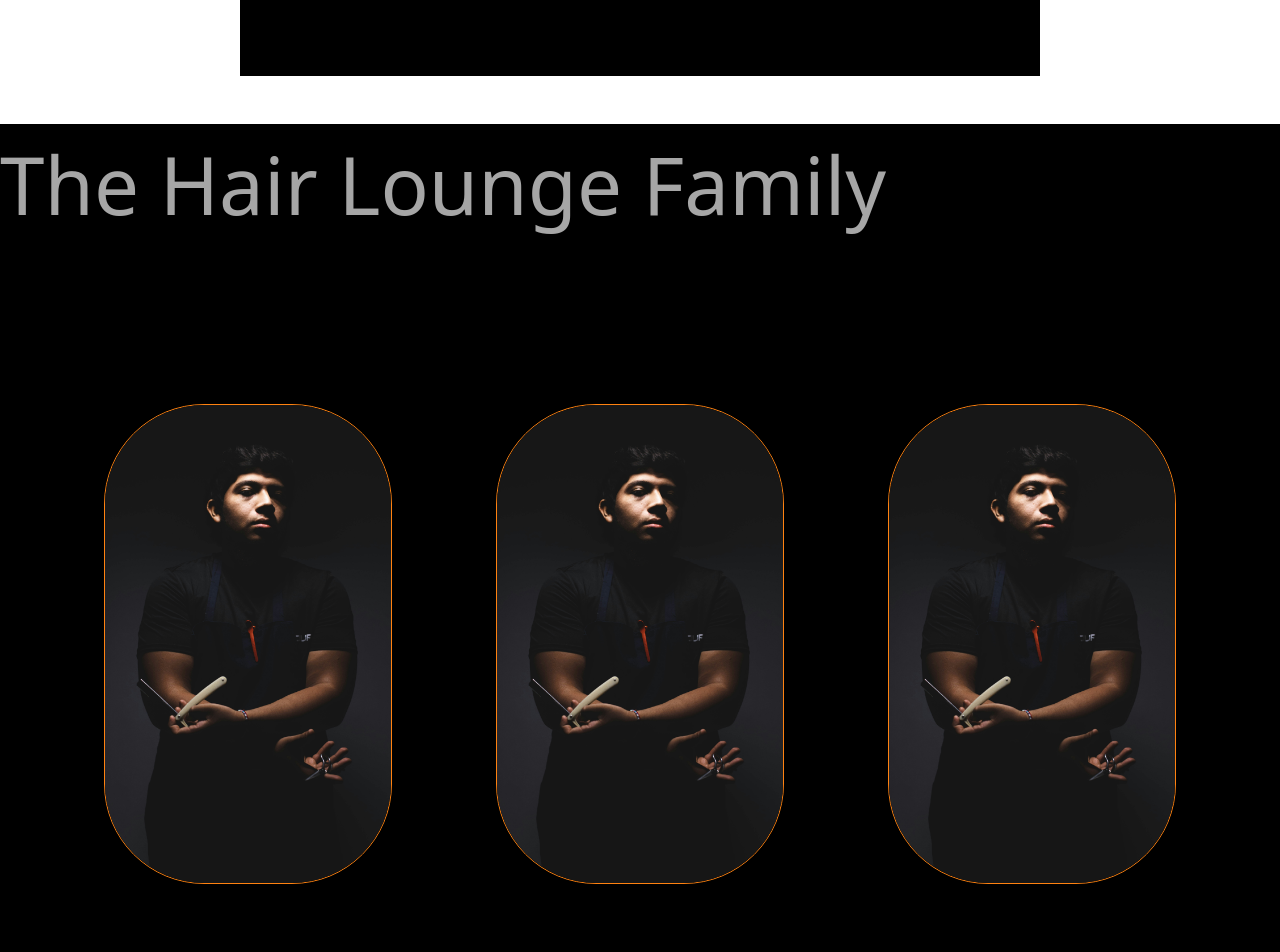
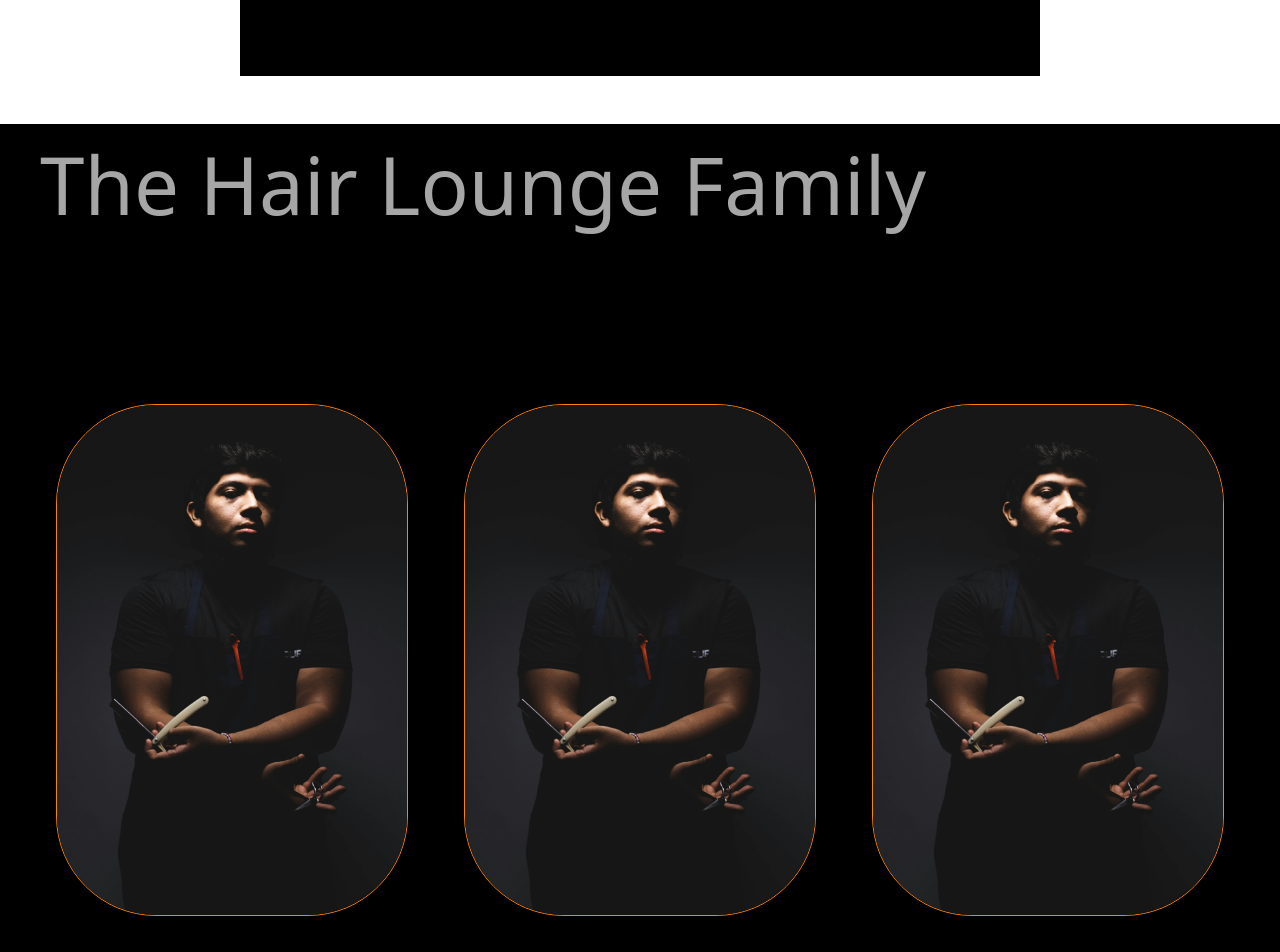
Before and after one commit to arty-11/BarberShop, a Next.js app in the folder barbershop/: page / in a window 1280 px wide. Shown: the part 2920-3872 px from the top of the page. Built offline with nearby package versions, Linux system fonts and the light colour scheme.

Commit message:
Add media queries to meet the team section

```diff
--- a/barbershop/src/app/components1/meet-the-team/fbIcon.js
+++ b/barbershop/src/app/components1/meet-the-team/fbIcon.js
@@ -1,11 +1,9 @@
-export default function FbIcon({ iconColour }) {
+export default function FbIcon({ iconColour, styles }) {
   return (
     <svg xmlns="http://www.w3.org/2000/svg"
-      height="1.8em"
-      width="1.5em"
       fill={iconColour}
       fillOpacity="0.9"
-      className="iconStyle"
+      className={styles.iconStyle}
       viewBox="0 0 448 512">
       <path d="M64 32C28.7 32 0 60.7 0 96V416c0 35.3 28.7 64 64 64h98.2V334.2H109.4V256h52.8V222.3c0-87.1 39.4-127.5 125-127.5c16.2 0 44.2 3.2 55.7 6.4V172c-6-.6-16.5-1-29.6-1c-42 0-58.2 15.9-58.2 57.2V256h83.6l-14.4 78.2H255V480H384c35.3 0 64-28.7 64-64V96c0-35.3-28.7-64-64-64H64z" />
     </svg>
--- a/barbershop/src/app/components1/meet-the-team/igIcon.js
+++ b/barbershop/src/app/components1/meet-the-team/igIcon.js
@@ -1,12 +1,10 @@
-export default function IgIcon({ iconColour }) {
+export default function IgIcon({ iconColour, styles, containerNameHover }) {
   return (
     <svg
         xmlns="http://www.w3.org/2000/svg"
-        height="1.8em"
-        width="1.5em"
         fill={iconColour}
         fillOpacity="0.9"
-        className="iconStyle"
+        className={ containerNameHover ? [styles.iconStyle, styles.reduceMarginInline].join(" ") : styles.iconStyle}
         viewBox="0 0 448 512">
         <path d="M194.4 211.7a53.3 53.3 0 1 0 59.3 88.7 53.3 53.3 0 1 0 -59.3-88.7zm142.3-68.4c-5.2-5.2-11.5-9.3-18.4-12c-18.1-7.1-57.6-6.8-83.1-6.5c-4.1 0-7.9 .1-11.2 .1c-3.3 0-7.2 0-11.4-.1c-25.5-.3-64.8-.7-82.9 6.5c-6.9 2.7-13.1 6.8-18.4 12s-9.3 11.5-12 18.4c-7.1 18.1-6.7 57.7-6.5 83.2c0 4.1 .1 7.9 .1 11.1s0 7-.1 11.1c-.2 25.5-.6 65.1 6.5 83.2c2.7 6.9 6.8 13.1 12 18.4s11.5 9.3 18.4 12c18.1 7.1 57.6 6.8 83.1 6.5c4.1 0 7.9-.1 11.2-.1c3.3 0 7.2 0 11.4 .1c25.5 .3 64.8 .7 82.9-6.5c6.9-2.7 13.1-6.8 18.4-12s9.3-11.5 12-18.4c7.2-18 6.8-57.4 6.5-83c0-4.2-.1-8.1-.1-11.4s0-7.1 .1-11.4c.3-25.5 .7-64.9-6.5-83l0 0c-2.7-6.9-6.8-13.1-12-18.4zm-67.1 44.5A82 82 0 1 1 178.4 324.2a82 82 0 1 1 91.1-136.4zm29.2-1.3c-3.1-2.1-5.6-5.1-7.1-8.6s-1.8-7.3-1.1-11.1s2.6-7.1 5.2-9.8s6.1-4.5 9.8-5.2s7.6-.4 11.1 1.1s6.5 3.9 8.6 7s3.2 6.8 3.2 10.6c0 2.5-.5 5-1.4 7.3s-2.4 4.4-4.1 6.2s-3.9 3.2-6.2 4.2s-4.8 1.5-7.3 1.5l0 0c-3.8 0-7.5-1.1-10.6-3.2zM448 96c0-35.3-28.7-64-64-64H64C28.7 32 0 60.7 0 96V416c0 35.3 28.7 64 64 64H384c35.3 0 64-28.7 64-64V96zM357 389c-18.7 18.7-41.4 24.6-67 25.9c-26.4 1.5-105.6 1.5-132 0c-25.6-1.3-48.3-7.2-67-25.9s-24.6-41.4-25.8-67c-1.5-26.4-1.5-105.6 0-132c1.3-25.6 7.1-48.3 25.8-67s41.5-24.6 67-25.8c26.4-1.5 105.6-1.5 132 0c25.6 1.3 48.3 7.1 67 25.8s24.6 41.4 25.8 67c1.5 26.3 1.5 105.4 0 131.9c-1.3 25.6-7.1 48.3-25.8 67z" />
     </svg>
--- a/barbershop/src/app/components1/meet-the-team/meet-the-team.module.css
+++ b/barbershop/src/app/components1/meet-the-team/meet-the-team.module.css
@@ -13,17 +13,14 @@
     padding-bottom: 8em;
 }
 
-.container  {
-    width: 18em;
-    height: 30em;
-}
-
 .imgContainer {
     position: relative;
     overflow: hidden;
     height: 100%;
     border-radius: 100px;
     border: 1px solid #ff8210;
+    display: flex;
+    justify-content: center;
 }
 
 .img {
@@ -37,9 +34,8 @@
     position: absolute;
     bottom: 0;
     width: 0;
-    height: 10%;
+    transition: width 1.5s;
     background-color: var(--black);
-    transition: width 1s;
 }
 
 .fullWidth {
@@ -50,13 +46,13 @@
     position: absolute;
     top: 0;
     height: 0;
+    transition: height 1.5s;
     width: 100%;
     background-color: var(--black);
-    transition: height 1s;
+    font-size: 0;
     display: flex;
     justify-content: center;
     align-items: center;
-    font-size: 0;
 }
 
 .fullHeight {
@@ -64,3 +60,87 @@
     font-size: 2.5rem;
     color: var(--white);
 }
+
+.reduceMarginInline {
+    margin-inline: -2em;
+}
+
+/* MEDIA QUERIES */
+
+@media (width >= 280px) {
+    .flexContainer {
+        flex-direction: column;
+        row-gap: 6em;
+    }
+
+    .mainHeading {
+        margin-left: 0;
+        font-size: 4rem;
+        text-align: center;
+    }
+
+    .container {
+        width: 12em;
+        height: 20em;
+    }
+
+    .socialMediaFlexContainer {
+        height: 15%;
+    }
+
+    .iconStyle {
+        width: 1.8em;
+    }
+}
+
+@media (width >= 320px) {
+    .container {
+        width: 15em;
+        height: 23em;
+    }
+}
+
+@media (width >= 640px) {
+    .mainHeading {
+        font-size: 5rem;
+    }
+
+    .container {
+        width: 18em;
+        height: 28em;
+    }
+
+    .iconStyle {
+        width: 2.2em;
+    }
+}
+
+@media (width >= 1024px) {
+    .flexContainer {
+        flex-direction: initial;
+        row-gap: 0;
+    }
+
+     .mainHeading {
+        margin-left: 0.5em;
+        text-align: initial;
+    }
+
+    .socialMediaFlexContainer {
+        height: 10%;
+    }
+}
+
+
+@media (width >= 1280px) {
+    .container {
+        width: 22em;
+        height: 32em;
+    }
+
+    .iconStyle {
+        width: 2.4em;
+    }
+}
+
+/* 280px, 320px, 640px, 768px, 1024px, 1280px, 1536px */
--- a/barbershop/src/app/components1/meet-the-team/socialMedia.js
+++ b/barbershop/src/app/components1/meet-the-team/socialMedia.js
@@ -5,9 +5,9 @@
 export default function SocialMedia({ containerNameHover, styles }) {
     return (
         <div className={containerNameHover ? [styles.socialMediaFlexContainer, styles.fullWidth].join(" ") : styles.socialMediaFlexContainer}>
-            <FBIcon iconColour="white" />
-            <IgIcon iconColour="white" />
-            <TwitterIcon iconColour="white" />
+            <FBIcon iconColour="white" styles={styles} />
+            <IgIcon iconColour="white" styles={styles} containerNameHover={containerNameHover} />
+            <TwitterIcon iconColour="white" styles={styles} />
         </div>
   )
 }
--- a/barbershop/src/app/components1/meet-the-team/twitterIcon.js
+++ b/barbershop/src/app/components1/meet-the-team/twitterIcon.js
@@ -1,11 +1,9 @@
-export default function TwitterIcon({ iconColour }) {
+export default function TwitterIcon({ iconColour, styles }) {
   return (
     <svg xmlns="http://www.w3.org/2000/svg"
-      height="1.8em"
-      width="1.5em"
       fill={iconColour}
       fillOpacity="0.9"
-      className="iconStyle"
+      className={styles.iconStyle}
       viewBox="0 0 448 512">
       <path d="M64 32C28.7 32 0 60.7 0 96V416c0 35.3 28.7 64 64 64H384c35.3 0 64-28.7 64-64V96c0-35.3-28.7-64-64-64H64zm297.1 84L257.3 234.6 379.4 396H283.8L209 298.1 123.3 396H75.8l111-126.9L69.7 116h98l67.7 89.5L313.6 116h47.5zM323.3 367.6L153.4 142.9H125.1L296.9 367.6h26.3z" />
     </svg>
--- a/barbershop/src/app/components1/where-to-find-us/where-to-find-us.module.css
+++ b/barbershop/src/app/components1/where-to-find-us/where-to-find-us.module.css
@@ -103,4 +103,4 @@
     }
 }
 
-/* 280px, 320px , 640px, 768px, 1024px, 1280px, 1536px */
+/* 280px, 320px, 640px, 768px, 1024px, 1280px, 1536px */
```
